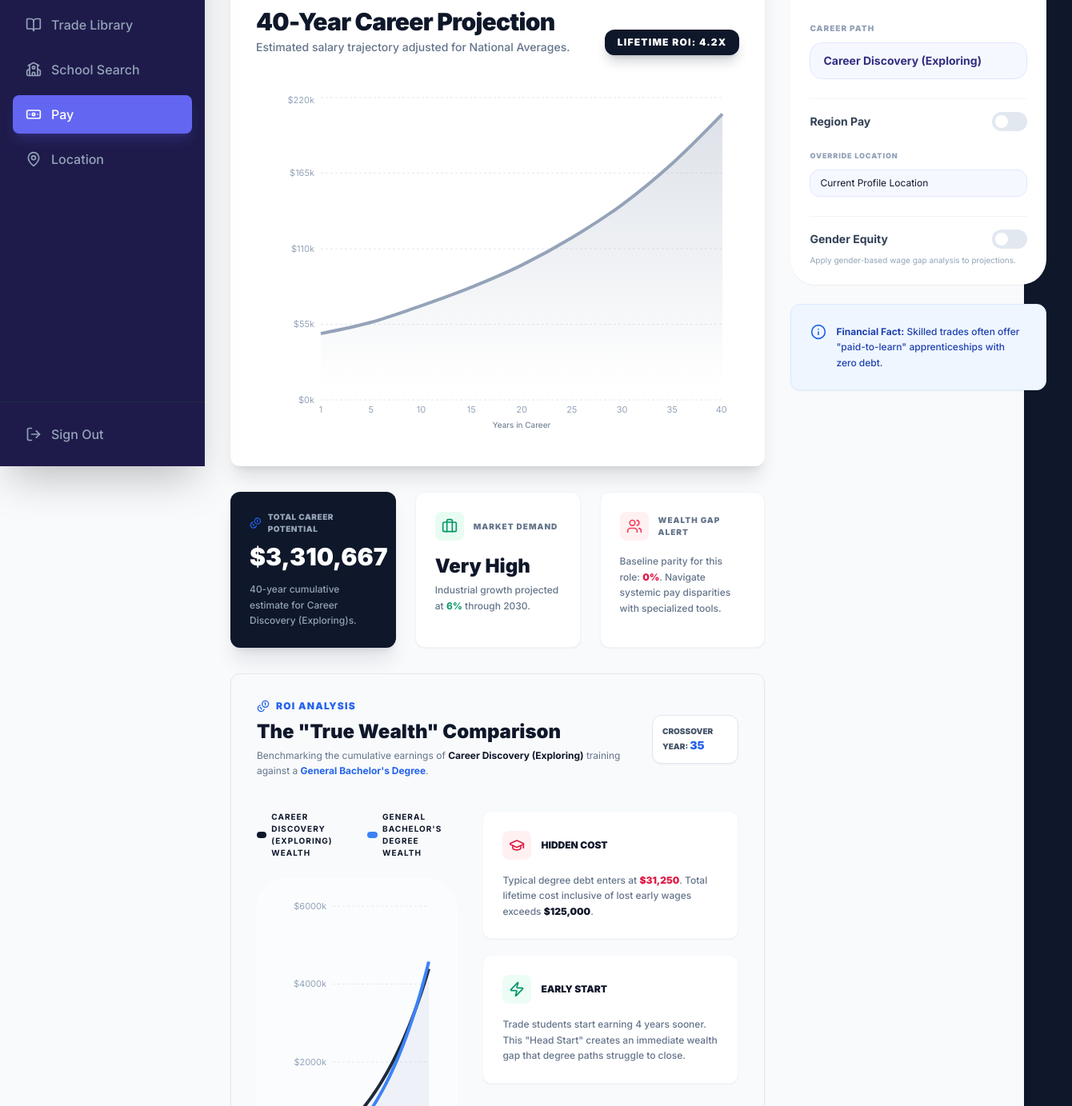
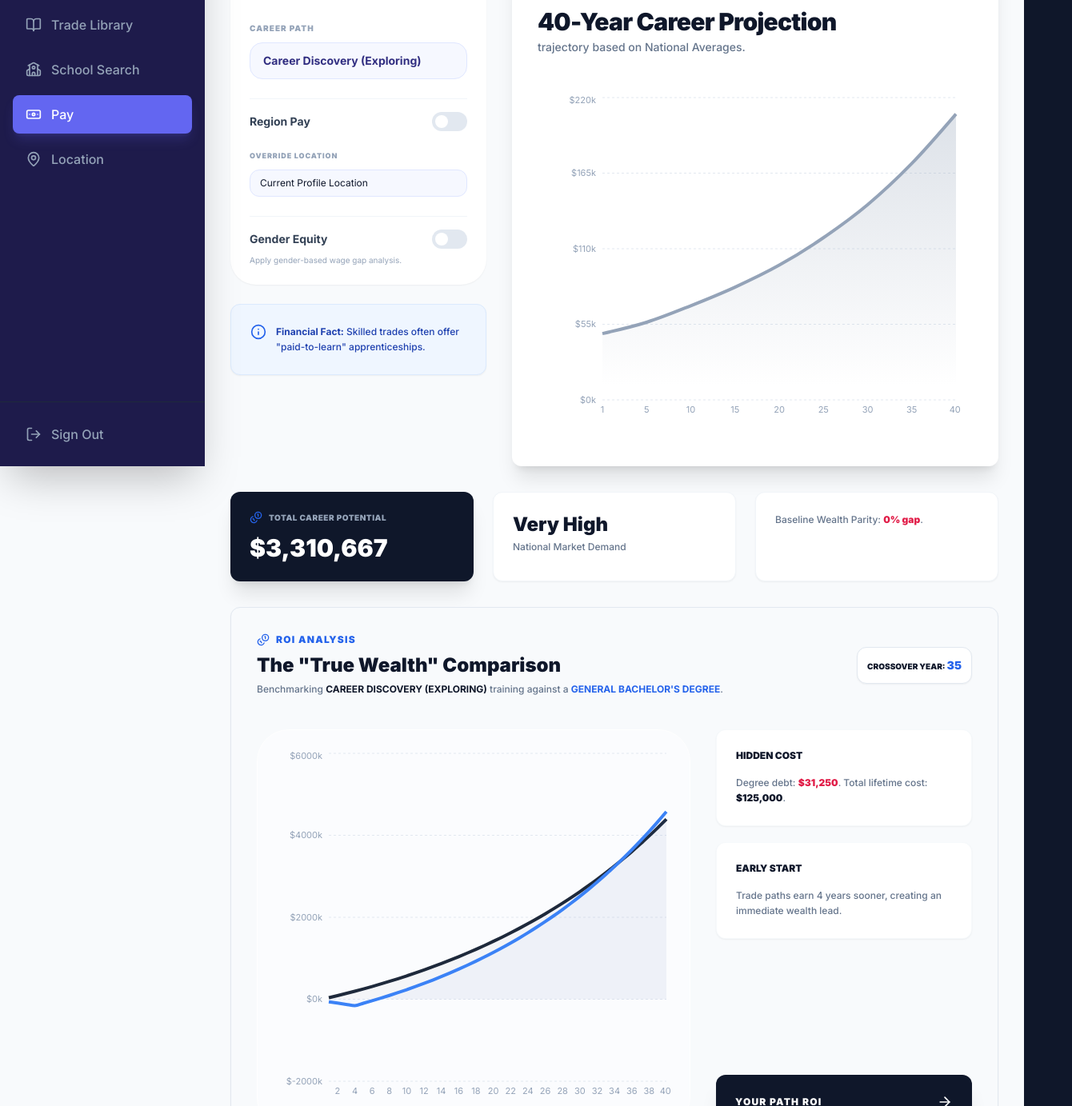
Before and after one commit to celinedc/tradepath, a React (Vite) app: page /pay in a window 1280 px wide. Shown: the part 217-1600 px from the top of the page at 80% size, 1340 px wide, since content can reach past the window. Built offline with nearby package versions, Linux system fonts and the light colour scheme.

Commit message:
Fix Pay page: move filters to left side, fix scroll, and extend True Wealth graph to full width

```diff
--- a/src/pages/Pay.jsx
+++ b/src/pages/Pay.jsx
@@ -265,236 +265,12 @@ export default function PayPage() {
   const isStudent = userType === 'student';
 
   return (
-    <div className="flex flex-col lg:flex-row gap-8 animate-in fade-in slide-in-from-bottom-4 duration-700">
+    <div className="space-y-8 animate-in fade-in slide-in-from-bottom-4 duration-700">
 
-      {/* Main Analysis Content (Left Side) */}
-      <div className="flex-1 space-y-8 min-w-0">
-        {/* Main 40-Year Projection */}
-        <section className="card p-8 bg-white shadow-xl border-none">
-          <div className="flex flex-col md:flex-row justify-between items-start md:items-end mb-8 gap-4">
-            <div>
-              <div className="flex items-center gap-2 mb-2">
-                <TrendingUp className="w-4 h-4 text-safety-blue" />
-                <span className="text-xs font-black text-safety-blue uppercase tracking-widest">Annual Earnings</span>
-              </div>
-              <h3 className="text-3xl font-black text-industrial-900 tracking-tight">40-Year Career Projection</h3>
-              <p className="text-sm text-industrial-500 mt-1 font-medium">Estimated salary trajectory adjusted for {regionMultiplier !== 1 ? 'Regional Pay' : 'National Averages'}.</p>
-            </div>
-            <div className="flex gap-3">
-              <div className="px-4 py-2 bg-industrial-900 text-white rounded-xl text-xs font-black uppercase tracking-widest shadow-lg shadow-industrial-900/20">
-                LIFETIME ROI: 4.2X
-              </div>
-            </div>
-          </div>
-
-          <div className="h-[450px] w-full bg-white/40 rounded-3xl p-4">
-            <ResponsiveContainer width="100%" height="100%">
-              <AreaChart data={processedChartData}>
-                <defs>
-                  <linearGradient id="colorMain" x1="0" y1="0" x2="0" y2="1">
-                    <stop offset="5%" stopColor={ETHNICITIES.find(e => e.id === selectedEthnicity)?.color || "#0284c7"} stopOpacity={0.3}/>
-                    <stop offset="95%" stopColor={ETHNICITIES.find(e => e.id === selectedEthnicity)?.color || "#0284c7"} stopOpacity={0}/>
-                  </linearGradient>
-                </defs>
-                <CartesianGrid strokeDasharray="3 3" vertical={false} stroke="#e2e8f0" />
-                <XAxis
-                  dataKey="year"
-                  axisLine={false}
-                  tickLine={false}
-                  tick={{fill: '#94a3b8', fontSize: 11}}
-                  label={{ value: 'Years in Career', position: 'insideBottom', offset: -5, fontSize: 10, fill: '#64748b' }}
-                />
-                <YAxis
-                  axisLine={false}
-                  tickLine={false}
-                  tick={{fill: '#94a3b8', fontSize: 11}}
-                  tickFormatter={(value) => `$${value/1000}k`}
-                />
-                <Tooltip
-                  formatter={(value) => [`$${value.toLocaleString()}`, 'Annual Salary']}
-                  labelFormatter={(label) => `Year ${label}`}
-                  contentStyle={{
-                    borderRadius: '12px',
-                    border: 'none',
-                    boxShadow: '0 10px 15px -3px rgb(0 0 0 / 0.1)',
-                    maxWidth: 'none',
-                    whiteSpace: 'pre-wrap'
-                  }}
-                />
-                {showAllEthnicities ? (
-                  ETHNICITIES.map(e => (
-                    <Area
-                      key={e.id}
-                      type="monotone"
-                      dataKey={e.id}
-                      stroke={e.color}
-                      strokeWidth={2}
-                      fillOpacity={1}
-                      fill={`url(#color${e.id})`}
-                      animationDuration={1500}
-                    />
-                  ))
-                ) : (
-                    <Area
-                      type="monotone"
-                      dataKey="baseline"
-                      stroke={ETHNICITIES.find(e => e.id === selectedEthnicity)?.color || "#1e293b"}
-                      strokeWidth={4}
-                      fillOpacity={1}
-                      fill="url(#colorMain)"
-                      animationDuration={1500}
-                    />
-                )}
-                {useRegionalPay && (
-                   <Area type="monotone" dataKey="regionalShift" stroke="#10b981" strokeWidth={3} fillOpacity={0} animationDuration={1500} />
-                )}
-                {showGenderGap && (
-                   <Area type="monotone" dataKey="genderGap" stroke="#fb7185" strokeWidth={2} strokeDasharray="5 5" fillOpacity={0} animationDuration={1500} />
-                )}
-              </AreaChart>
-            </ResponsiveContainer>
-          </div>
-        </section>
-
-        {/* Quick Stats Grid */}
-        <div className="grid grid-cols-1 md:grid-cols-3 gap-6">
-           <div className="card p-6 bg-industrial-900 text-white border-none shadow-xl shadow-industrial-900/10">
-              <div className="flex items-center gap-2 mb-3">
-                <Coins className="w-4 h-4 text-safety-blue" />
-                <span className="text-[10px] font-black uppercase tracking-wider text-industrial-400">Total Career Potential</span>
-              </div>
-              <h4 className="text-3xl font-black text-white leading-none mb-4">
-                $3,310,667
-              </h4>
-              <p className="text-xs text-industrial-400 leading-relaxed font-medium">
-                40-year cumulative estimate for {tradeData.name}s.
-              </p>
-           </div>
-
-           <div className="card p-6 border-industrial-100 bg-white">
-              <div className="flex items-center gap-3 mb-4">
-                <div className="p-2 bg-emerald-100/50 rounded-lg">
-                  <Briefcase className="w-5 h-5 text-emerald-600" />
-                </div>
-                <span className="text-[10px] font-black uppercase tracking-widest text-industrial-500">Market Demand</span>
-              </div>
-              <h4 className="text-2xl font-black text-industrial-900 mb-1">{tradeData.demand}</h4>
-              <p className="text-xs text-industrial-500 font-medium leading-relaxed">Industrial growth projected at <span className="text-emerald-600 font-bold">{tradeData.growth}</span> through 2030.</p>
-           </div>
-
-           <div className="card p-6 border-industrial-100 bg-white">
-              <div className="flex items-center gap-3 mb-4">
-                <div className="p-2 bg-rose-50 rounded-lg">
-                  <Users className="w-5 h-5 text-rose-500" />
-                </div>
-                <span className="text-[10px] font-black uppercase tracking-widest text-industrial-500">Wealth Gap Alert</span>
-              </div>
-              <p className="text-xs text-industrial-500 leading-relaxed font-medium">
-                Baseline parity for this role: <span className="font-black text-rose-600">0%</span>.
-                Navigate systemic pay disparities with specialized tools.
-              </p>
-           </div>
-        </div>
-
-        {/* True Wealth Section */}
-        <section className="space-y-8 pb-12">
-          <div className="card p-8 bg-industrial-50 border-industrial-200">
-            <div className="flex flex-col md:flex-row justify-between items-start md:items-center mb-10 gap-6">
-              <div>
-                <div className="flex items-center gap-2 mb-2">
-                  <Coins className="w-4 h-4 text-safety-blue" />
-                  <span className="text-xs font-black text-safety-blue uppercase tracking-widest">ROI Analysis</span>
-                </div>
-                <h3 className="text-2xl font-black text-industrial-900">The "True Wealth" Comparison</h3>
-                <p className="text-xs text-industrial-500 max-w-2xl mt-1 leading-relaxed">
-                  Benchmarking the cumulative earnings of <span className="font-bold text-industrial-900">{tradeData.name}</span> training against a <span className="font-bold text-blue-600">{comparablePath.name}</span>.
-                </p>
-              </div>
-              <div className="p-3 bg-white rounded-xl border border-industrial-200 shadow-sm">
-                <div className="text-[10px] font-black text-industrial-600 uppercase">
-                   Crossover Year: <span className="text-safety-blue text-sm">{breakEvenYear ? breakEvenYear : 'N/A'}</span>
-                </div>
-              </div>
-            </div>
-
-            <div className="flex flex-col xl:flex-row gap-8">
-              {/* Chart */}
-              <div className="flex-1 min-w-0">
-                <div className="flex items-center gap-6 mb-6 text-[10px] font-bold uppercase tracking-widest">
-                  <div className="flex items-center gap-1.5"><div className="w-8 h-2 bg-industrial-900 rounded-full" /> {tradeData.name} Wealth</div>
-                  <div className="flex items-center gap-1.5"><div className="w-8 h-2 bg-blue-500 rounded-full" /> {comparablePath.name} Wealth</div>
-                </div>
-
-                <div className="h-[500px] w-full bg-white/40 rounded-[2.5rem] p-6 border border-white">
-                  <ResponsiveContainer width="100%" height="100%">
-                    <ComposedChart data={comparisonDataResults} margin={{ top: 10, right: 10, left: 10, bottom: 20 }}>
-                      <CartesianGrid strokeDasharray="3 3" vertical={false} stroke="#e2e8f0" />
-                      <XAxis
-                        dataKey="year"
-                        axisLine={false}
-                        tickLine={false}
-                        tick={{fill: '#94a3b8', fontSize: 11}}
-                      />
-                      <YAxis
-                        axisLine={false}
-                        tickLine={false}
-                        tick={{fill: '#94a3b8', fontSize: 11}}
-                        tickFormatter={(value) => `$${value/1000}k`}
-                      />
-                      <Tooltip
-                        contentStyle={{borderRadius: '16px', border: 'none', boxShadow: '0 20px 25px -5px rgb(0 0 0 / 0.1)', maxWidth: 'none', whiteSpace: 'pre-wrap'}}
-                        formatter={(value) => [`$${value.toLocaleString()}`, 'Net Worth']}
-                      />
-                      <Area type="monotone" dataKey="tradeCumulative" stroke="#1e293b" fill="#1e293b" fillOpacity={0.03} strokeWidth={4} />
-                      <Area type="monotone" dataKey="degreeCumulative" stroke="#3b82f6" fill="#3b82f6" fillOpacity={0.03} strokeWidth={4} />
-                    </ComposedChart>
-                  </ResponsiveContainer>
-                </div>
-              </div>
-
-              {/* Insights on Right */}
-              <div className="w-full xl:w-80 flex flex-col gap-5">
-                <div className="card p-6 bg-white border-industrial-100/60 shadow-sm">
-                  <div className="flex items-center gap-3 mb-4">
-                    <div className="p-2 bg-rose-50 rounded-lg"><GraduationCap className="w-5 h-5 text-rose-600" /></div>
-                    <h4 className="text-xs font-black text-industrial-900 uppercase">Hidden Cost</h4>
-                  </div>
-                  <p className="text-xs text-industrial-500 leading-relaxed font-medium">
-                    Typical degree debt enters at <span className="font-black text-rose-600">${degreeDebt.toLocaleString()}</span>. Total lifetime cost inclusive of lost early wages exceeds <span className="font-black text-industrial-900">{comparablePath.avgCost}</span>.
-                  </p>
-                </div>
-
-                <div className="card p-6 bg-white border-industrial-100/60 shadow-sm">
-                  <div className="flex items-center gap-3 mb-4">
-                    <div className="p-2 bg-emerald-50 rounded-lg"><Zap className="w-5 h-5 text-emerald-600" /></div>
-                    <h4 className="text-xs font-black text-industrial-900 uppercase">Early Start</h4>
-                  </div>
-                  <p className="text-xs text-industrial-500 leading-relaxed font-medium">
-                    Trade students start earning 4 years sooner. This "Head Start" creates an immediate wealth gap that degree paths struggle to close.
-                  </p>
-                </div>
-
-                <div
-                  onClick={() => setIsROIModalOpen(true)}
-                  className="card p-6 mt-auto bg-industrial-900 text-white border-none flex flex-col justify-center gap-3 group cursor-pointer hover:bg-industrial-800 transition-all shadow-xl shadow-industrial-900/10"
-                >
-                  <div className="flex items-center justify-between">
-                    <div className="flex items-center gap-3">
-                      <div className="p-2 bg-indigo-500/20 rounded-lg"><Target className="w-5 h-5 text-indigo-400" /></div>
-                      <span className="text-xs font-black uppercase tracking-widest leading-none">Your Path ROI</span>
-                    </div>
-                    <ArrowRight className="w-5 h-5 group-hover:translate-x-1 transition-transform" />
-                  </div>
-                  <p className="text-[10px] text-industrial-400 font-bold uppercase tracking-wider">Expand Full Wealth Projection</p>
-                </div>
-              </div>
-            </div>
-          </div>
-        </section>
-      </div>
-
-      {/* Control Panel (Sidebar on Right) */}
-      <aside className="w-full lg:w-80 flex-shrink-0 space-y-6 lg:sticky lg:top-8 self-start">
+      {/* Top Row: Sidebar + 40-Year Graph */}
+      <div className="flex flex-col lg:flex-row gap-8">
+        {/* Control Panel (Sidebar on Left) - Fixed height parent to prevent scrolling down with page */}
+        <aside className="w-full lg:w-80 flex-shrink-0 space-y-6">
           <div className={`card p-6 border-none shadow-sm ${isStudent ? 'bg-white rounded-[2rem]' : 'bg-white'}`}>
               <div className="flex items-center gap-2 mb-6">
                 <Filter className={`w-5 h-5 ${isStudent ? 'text-indigo-600' : 'text-safety-blue'}`} />
@@ -567,31 +343,140 @@ export default function PayPage() {
                       <span className={`inline-block h-4 w-4 transform rounded-full bg-white transition-transform ${showGenderGap ? 'translate-x-6' : 'translate-x-1'}`} />
                     </button>
                   </div>
-                 <p className="text-[10px] text-industrial-400 leading-tight">Apply gender-based wage gap analysis to projections.</p>
+                  <p className="text-[10px] text-industrial-400 leading-tight">Apply gender-based wage gap analysis.</p>
                 </div>
-
-              {userType === 'counselor' && (
-                 <div className="pt-4 border-t border-industrial-100">
-                    <button
-                      onClick={() => setShowAllEthnicities(!showAllEthnicities)}
-                      className="w-full py-3 rounded-xl border border-industrial-200 text-xs font-black uppercase tracking-widest text-industrial-600 hover:bg-industrial-50 transition-colors"
-                    >
-                      {showAllEthnicities ? 'Hide Group Comparison' : 'Compare Ethnicities'}
-                    </button>
-                 </div>
-              )}
               </div>
           </div>
 
           <div className="card p-6 bg-blue-50 border-blue-100">
             <div className="flex gap-3">
               <Info className="w-5 h-5 text-safety-blue flex-shrink-0" />
-             <p className="text-xs text-blue-800 leading-relaxed font-medium">
-               <strong>Financial Fact:</strong> Skilled trades often offer "paid-to-learn" apprenticeships with zero debt.
+              <p className="text-xs text-blue-800 font-medium font-medium leading-relaxed">
+                <strong>Financial Fact:</strong> Skilled trades often offer "paid-to-learn" apprenticeships.
               </p>
             </div>
           </div>
         </aside>
+
+        {/* First Graph Section */}
+        <section className="flex-1 card p-8 bg-white shadow-xl border-none min-w-0">
+          <div className="flex flex-col md:flex-row justify-between items-start md:items-end mb-8 gap-4">
+            <div>
+              <div className="flex items-center gap-2 mb-2">
+                <TrendingUp className="w-4 h-4 text-safety-blue" />
+                <span className="text-xs font-black text-safety-blue uppercase tracking-widest">Annual Earnings</span>
+              </div>
+              <h3 className="text-3xl font-black text-industrial-900 tracking-tight">40-Year Career Projection</h3>
+              <p className="text-sm text-industrial-500 mt-1 font-medium italic">trajectory based on {regionMultiplier !== 1 ? 'Regional Pay' : 'National Averages'}.</p>
+            </div>
+          </div>
+
+          <div className="h-[450px] w-full bg-white/40 rounded-3xl p-4">
+            <ResponsiveContainer width="100%" height="100%">
+              <AreaChart data={processedChartData}>
+                <defs>
+                  <linearGradient id="colorMain" x1="0" y1="0" x2="0" y2="1">
+                    <stop offset="5%" stopColor={ETHNICITIES.find(e => e.id === selectedEthnicity)?.color || "#0284c7"} stopOpacity={0.3}/>
+                    <stop offset="95%" stopColor={ETHNICITIES.find(e => e.id === selectedEthnicity)?.color || "#0284c7"} stopOpacity={0}/>
+                  </linearGradient>
+                </defs>
+                <CartesianGrid strokeDasharray="3 3" vertical={false} stroke="#e2e8f0" />
+                <XAxis dataKey="year" axisLine={false} tickLine={false} tick={{fill: '#94a3b8', fontSize: 11}} />
+                <YAxis axisLine={false} tickLine={false} tick={{fill: '#94a3b8', fontSize: 11}} tickFormatter={(value) => `$${value/1000}k`} />
+                <Tooltip
+                  formatter={(value) => [`$${value.toLocaleString()}`, 'Salary']}
+                  contentStyle={{borderRadius: '12px', border: 'none', boxShadow: '0 10px 15px -3px rgb(0 0 0 / 0.1)', maxWidth: 'none', whiteSpace: 'pre-wrap'}}
+                />
+                <Area type="monotone" dataKey="baseline" stroke={ETHNICITIES.find(e => e.id === selectedEthnicity)?.color || "#1e293b"} strokeWidth={4} fillOpacity={1} fill="url(#colorMain)" animationDuration={1500} />
+                {useRegionalPay && <Area type="monotone" dataKey="regionalShift" stroke="#10b981" strokeWidth={3} fillOpacity={0} animationDuration={1500} />}
+                {showGenderGap && <Area type="monotone" dataKey="genderGap" stroke="#fb7185" strokeWidth={2} strokeDasharray="5 5" fillOpacity={0} animationDuration={1500} />}
+              </AreaChart>
+            </ResponsiveContainer>
+          </div>
+        </section>
+      </div>
+
+      {/* Full Width Middle Section: Quick Stats */}
+      <div className="grid grid-cols-1 md:grid-cols-3 gap-6">
+          <div className="card p-6 bg-industrial-900 text-white border-none shadow-xl">
+            <div className="flex items-center gap-2 mb-3">
+              <Coins className="w-4 h-4 text-safety-blue" />
+              <span className="text-[10px] font-black uppercase tracking-wider text-industrial-400">Total Career Potential</span>
+            </div>
+            <h4 className="text-3xl font-black text-white">$3,310,667</h4>
+          </div>
+          <div className="card p-6 border-industrial-100 bg-white">
+            <h4 className="text-2xl font-black text-industrial-900 mb-1">{tradeData.demand}</h4>
+            <p className="text-xs text-industrial-500 font-medium italic">National Market Demand</p>
+          </div>
+          <div className="card p-6 border-industrial-100 bg-white">
+            <p className="text-xs text-industrial-500 leading-relaxed font-medium">
+              Baseline Wealth Parity: <span className="font-black text-rose-600">0% gap</span>.
+            </p>
+          </div>
+      </div>
+
+      {/* Full Width Bottom Section: True Wealth */}
+      <section className="space-y-8 pb-12">
+        <div className="card p-8 bg-industrial-50 border-industrial-200">
+          <div className="flex flex-col md:flex-row justify-between items-start md:items-center mb-10 gap-6">
+            <div>
+              <div className="flex items-center gap-2 mb-2">
+                <Coins className="w-4 h-4 text-safety-blue" />
+                <span className="text-xs font-black text-safety-blue uppercase tracking-widest">ROI Analysis</span>
+              </div>
+              <h3 className="text-2xl font-black text-industrial-900">The "True Wealth" Comparison</h3>
+              <p className="text-xs text-industrial-500 max-w-2xl mt-1 leading-relaxed font-medium">
+                Benchmarking <span className="font-bold text-industrial-900 uppercase">{tradeData.name}</span> training against a <span className="font-bold text-blue-600 uppercase">{comparablePath.name}</span>.
+              </p>
+            </div>
+            <div className="p-3 bg-white rounded-xl border border-industrial-200 shadow-sm text-[10px] font-black uppercase">
+                Crossover Year: <span className="text-safety-blue text-sm">{breakEvenYear || 'N/A'}</span>
+            </div>
+          </div>
+
+          <div className="flex flex-col xl:flex-row gap-8">
+            <div className="flex-1 min-w-0">
+              <div className="h-[500px] w-full bg-white/40 rounded-[2.5rem] p-6 border border-white">
+                <ResponsiveContainer width="100%" height="100%">
+                  <ComposedChart data={comparisonDataResults}>
+                    <CartesianGrid strokeDasharray="3 3" vertical={false} stroke="#e2e8f0" />
+                    <XAxis dataKey="year" axisLine={false} tickLine={false} tick={{fill: '#94a3b8', fontSize: 11}} />
+                    <YAxis axisLine={false} tickLine={false} tick={{fill: '#94a3b8', fontSize: 11}} tickFormatter={(val) => `$${val/1000}k`} />
+                    <Tooltip contentStyle={{borderRadius: '16px', border: 'none', boxShadow: '0 20px 25px -5px rgb(0 0 0 / 0.1)', maxWidth: 'none', whiteSpace: 'pre-wrap'}} />
+                    <Area type="monotone" dataKey="tradeCumulative" stroke="#1e293b" fill="#1e293b" fillOpacity={0.03} strokeWidth={4} />
+                    <Area type="monotone" dataKey="degreeCumulative" stroke="#3b82f6" fill="#3b82f6" fillOpacity={0.03} strokeWidth={4} />
+                  </ComposedChart>
+                </ResponsiveContainer>
+              </div>
+            </div>
+
+            <div className="w-full xl:w-80 flex flex-col gap-5">
+              <div className="card p-6 bg-white border-industrial-100/60 shadow-sm">
+                <h4 className="text-xs font-black text-industrial-900 uppercase mb-4">Hidden Cost</h4>
+                <p className="text-xs text-industrial-500 leading-relaxed font-medium">
+                  Degree debt: <span className="font-black text-rose-600">${degreeDebt.toLocaleString()}</span>. Total lifetime cost: <span className="font-black text-industrial-900">{comparablePath.avgCost}</span>.
+                </p>
+              </div>
+              <div className="card p-6 bg-white border-industrial-100/60 shadow-sm">
+                <h4 className="text-xs font-black text-industrial-900 uppercase mb-4">Early Start</h4>
+                <p className="text-xs text-industrial-500 leading-relaxed font-medium">
+                  Trade paths earn 4 years sooner, creating an immediate wealth lead.
+                </p>
+              </div>
+              <div
+                onClick={() => setIsROIModalOpen(true)}
+                className="card p-6 mt-auto bg-industrial-900 text-white border-none flex flex-col justify-center gap-3 group cursor-pointer hover:bg-industrial-800 transition-all shadow-xl"
+              >
+                <div className="flex items-center justify-between">
+                  <span className="text-xs font-black uppercase tracking-widest leading-none">Your Path ROI</span>
+                  <ArrowRight className="w-5 h-5 group-hover:translate-x-1 transition-transform" />
+                </div>
+              </div>
+            </div>
+          </div>
+        </div>
+      </section>
 
       <ROIPathModal
         isOpen={isROIModalOpen}
```
Lines whose indentation alone changed are shown as unchanged.
